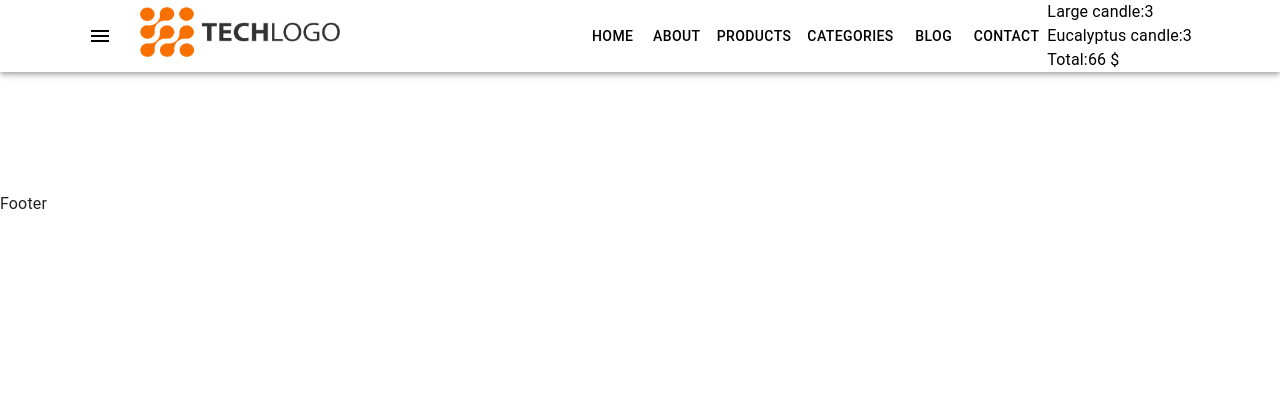
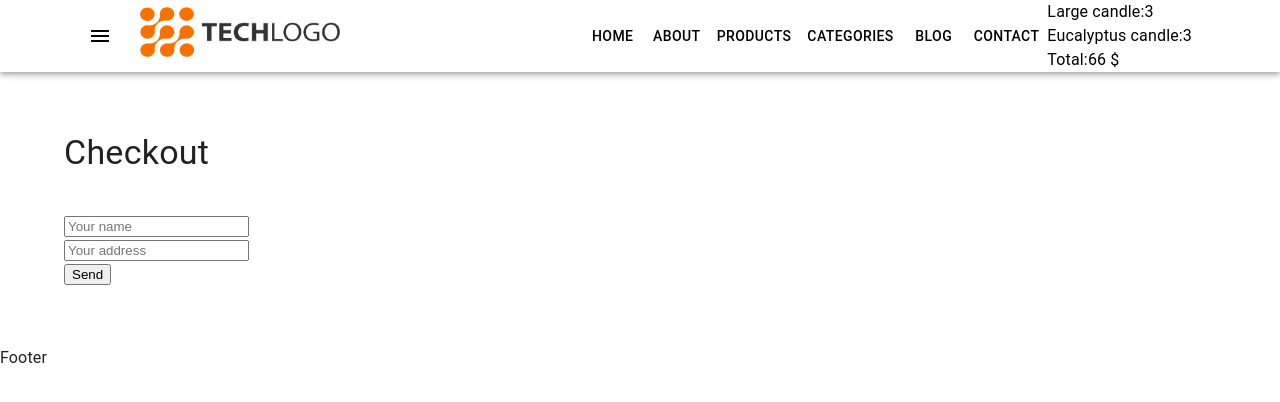
Before and after one commit to Timo-unic/spa-shop-app, a React (Create React App) app: page /checkout in a window 1280 px wide. Shown: the top 402 px of the page. Built offline with nearby package versions, Linux system fonts and the light colour scheme.

Commit message:
add checkout page

```diff
--- a/package.json
+++ b/package.json
@@ -17,6 +17,7 @@
     "@types/react": "18.2.64",
     "@types/react-dom": "18.2.20",
     "@types/react-redux": "^7.1.33",
+    "axios": "^1.6.8",
     "lodash": "^4.17.21",
     "react": "18.2.0",
     "react-dom": "18.2.0",
--- a/src/container/App/App.tsx
+++ b/src/container/App/App.tsx
@@ -6,6 +6,7 @@ import { Route, Routes } from 'react-router-dom'
 import Home from 'pages/Home/Home'
 import { Container } from '@mui/material'
 import Blog from 'pages/Blog/Blog'
+import CheckoutPage from 'pages/Checkout/CheckoutPage'
 
 type Props = {}
 
@@ -18,6 +19,7 @@ const App = (props: Props) => {
                 <Routes>
                     <Route path="/" element={<Home />} />
                     <Route path="blog" element={<Blog />} />
+                    <Route path="checkout" element={<CheckoutPage />} />
                 </Routes>
             </Container>
             <Footer />
--- a/src/pages/Blog/Blog.tsx
+++ b/src/pages/Blog/Blog.tsx
@@ -2,6 +2,7 @@ import { Grid, Typography } from '@mui/material'
 import CartProductList from 'components/CartProductList/CartProductList'
 import CartProductListItemExtended from 'components/CartProductList/CartProductListItemExtended'
 import CartTotal from 'components/CartTotal/CartTotal'
+import { Link } from 'react-router-dom'
 import { useAppSelector } from 'toolkit/hooks'
 
 const Blog = () => {
@@ -22,8 +23,8 @@ const Blog = () => {
                     CartItem={CartProductListItemExtended}
                 />
             </Grid>
-
             <CartTotal productsInCart={productsInCart} />
+            <Link to="/checkout">Proceed to Checkout</Link>
         </div>
     )
 }
--- /dev/null
+++ b/src/pages/Checkout/CheckoutPage.tsx
@@ -0,0 +1,99 @@
+import { Typography } from '@mui/material'
+import axios from 'axios'
+import { useState } from 'react'
+
+type Props = {}
+
+type Order = {
+    name: string
+    address: string
+}
+
+const CheckoutPage = (props: Props) => {
+    const [isOrderSend, setIsOrderSend] = useState<boolean>(false)
+
+    const [orderData, setOrderData] = useState<Order>({
+        name: '',
+        address: '',
+    })
+
+    const handleName = (e: React.ChangeEvent<HTMLInputElement>) =>
+        setOrderData((prevState) => ({
+            ...prevState,
+            name: e.target.value,
+        }))
+
+    const handleAddress = (e: React.ChangeEvent<HTMLInputElement>) =>
+        setOrderData((prevState) => ({
+            ...prevState,
+            address: e.target.value,
+        }))
+
+    const orderSend = (e: React.FormEvent<HTMLFormElement>) => {
+        e.preventDefault()
+        axios
+            .post(
+                'https://my-json-server.typicode.com/kznkv-skillup/server/orders',
+                {
+                    name: orderData.name,
+                    address: orderData.address,
+                }
+            )
+            .then((res) => res.data)
+            .then(({ name, address }) => {
+                setOrderData({
+                    name,
+                    address,
+                })
+                setIsOrderSend(true)
+            })
+    }
+
+    const renderForm = () => {
+        return (
+            <form onSubmit={orderSend}>
+                <div>
+                    <input
+                        type="text"
+                        placeholder="Your name"
+                        value={orderData.name}
+                        onChange={handleName}
+                    />
+                </div>
+                <div>
+                    <input
+                        type="text"
+                        placeholder="Your address"
+                        value={orderData.address}
+                        onChange={handleAddress}
+                    />
+                </div>
+                <button type="submit">Send</button>
+            </form>
+        )
+    }
+
+    const renderMessage = () => {
+        return (
+            <div>
+                <div>Dear {orderData.name}, Thanks for Yor order! </div>
+                <div>Address:{orderData.address} </div>
+            </div>
+        )
+    }
+
+    return (
+        <>
+            <Typography
+                component="h1"
+                variant="h4"
+                sx={{ margin: '0px 0 40px 0' }}
+            >
+                Checkout
+            </Typography>
+            {isOrderSend ? renderMessage() : renderForm()}
+        </>
+    )
+}
+
+export default CheckoutPage
```
Also changed, not shown: 1 other file (tests, documents, lock files or other folders).
